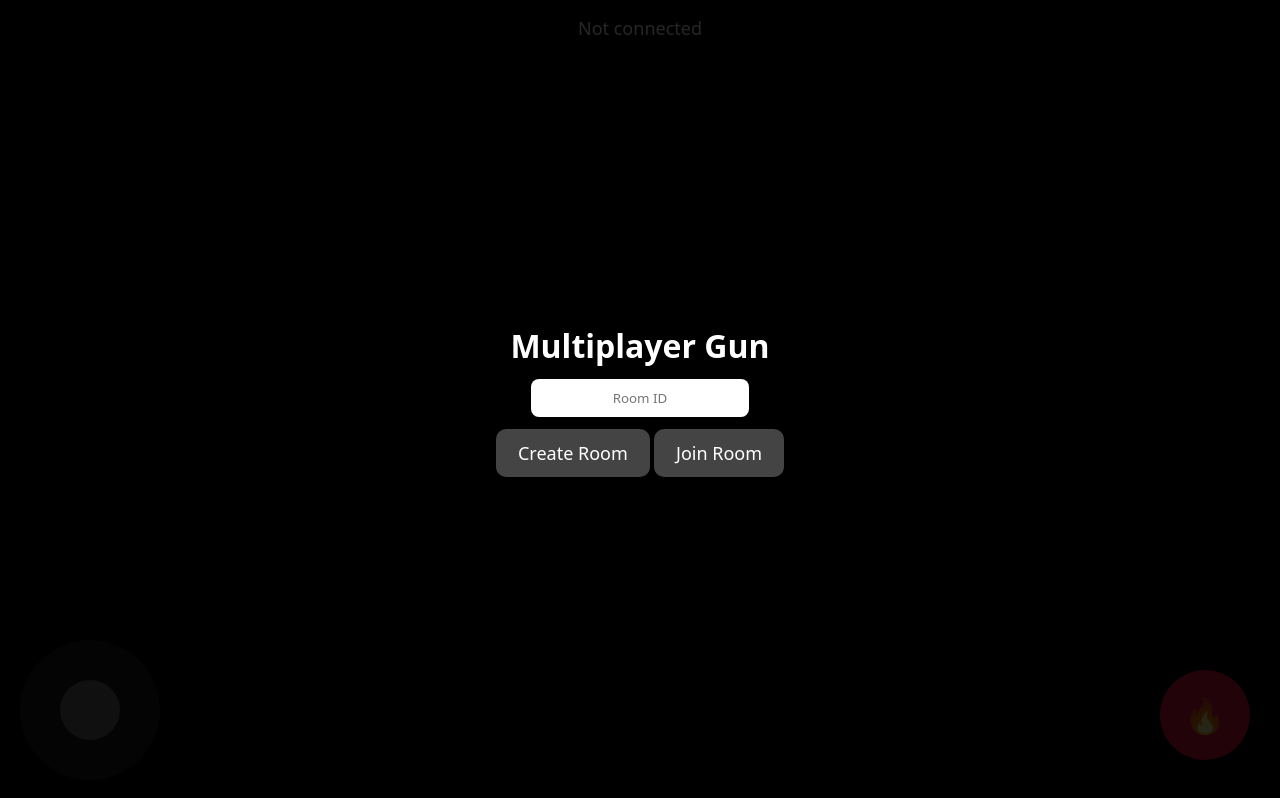
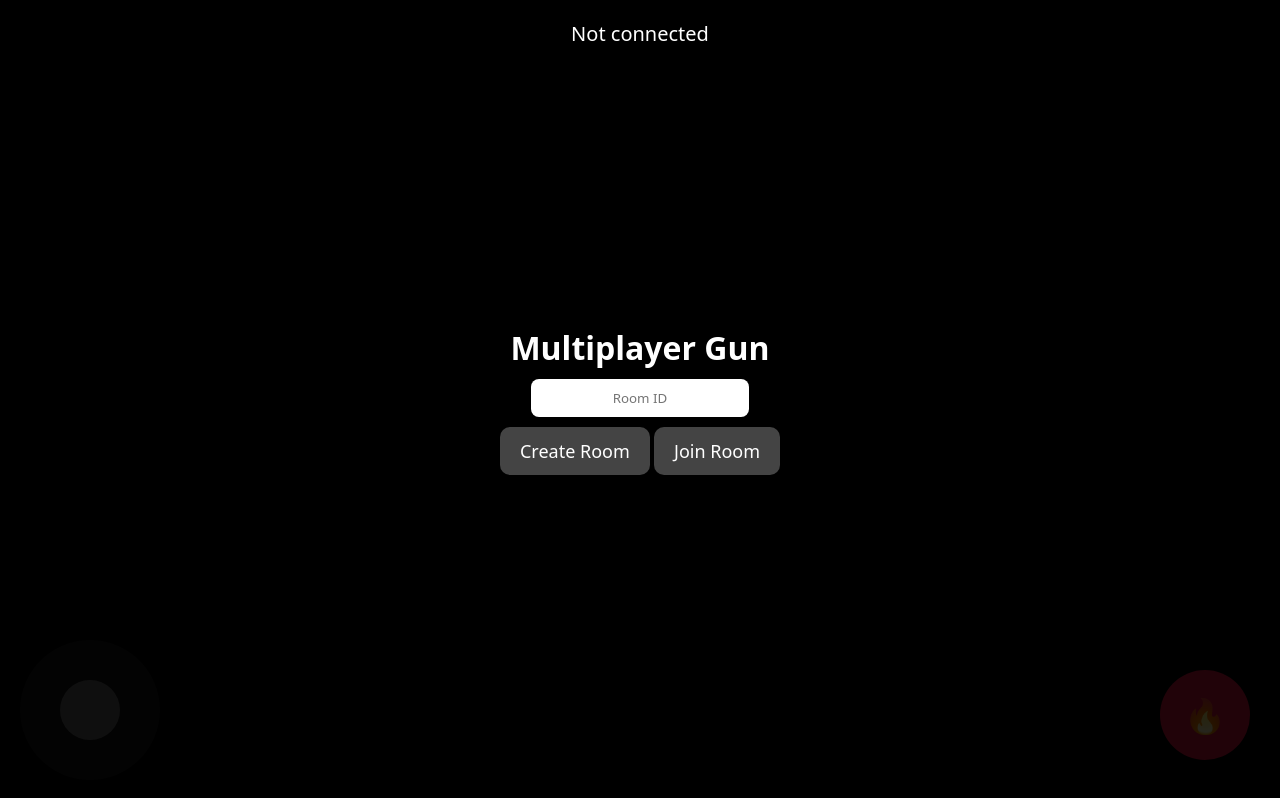
Before and after one commit to vivekky007/vivekky007.github.io, a plain HTML site: page gun/index.html in a window 1280 px wide. Drawn offline with Linux system fonts and the light colour scheme.

Commit message:
Update styles.css

```diff
--- a/gun/styles.css
+++ b/gun/styles.css
@@ -1,8 +1,8 @@
 * {
   box-sizing: border-box;
+  font-family: system-ui, Arial, sans-serif;
   margin: 0;
   padding: 0;
-  font-family: system-ui, Arial, sans-serif;
 }
 
 body {
@@ -13,15 +13,15 @@ body {
 
 /* Lobby */
 #lobby {
-  position: fixed;
+  position: absolute;
   inset: 0;
-  background: rgba(0,0,0,0.85);
   display: flex;
   flex-direction: column;
   align-items: center;
   justify-content: center;
-  gap: 12px;
-  z-index: 5000;
+  gap: 10px;
+  background: rgba(0, 0, 0, 0.85);
+  z-index: 1000;
 }
 
 #lobby input {
@@ -32,26 +32,33 @@ body {
 }
 
 #lobby button {
-  padding: 12px 22px;
+  padding: 12px 20px;
   border-radius: 10px;
   border: none;
   background: #444;
   color: white;
   font-size: 18px;
+  cursor: pointer;
+  transition: background 0.2s;
+}
+
+#lobby button:hover {
+  background: #666;
 }
 
 #startBtn {
-  display: none;
+  display: none; /* Initially hidden, JS will show */
+  margin-top: 15px;
 }
 
 /* Status */
 #status {
-  position: fixed;
-  top: 16px;
+  position: absolute;
+  top: 20px;
   left: 50%;
   transform: translateX(-50%);
-  z-index: 3000;
-  font-size: 18px;
+  font-size: 20px;
+  z-index: 2000;
 }
 
 /* Players */
@@ -59,7 +66,7 @@ body {
   position: absolute;
   width: 80px;
   height: 80px;
-  pointer-events: none;
+  pointer-events: none; /* Clicks go through player div */
 }
 
 .body {
@@ -67,6 +74,8 @@ body {
   height: 100%;
   border-radius: 50%;
   background: crimson;
+  position: relative;
+  transition: background 0.1s;
 }
 
 .flash {
@@ -80,22 +89,26 @@ body {
   background: black;
   top: 36px;
   left: 40px;
+  border-radius: 4px;
   transform-origin: left center;
-  border-radius: 4px;
 }
 
-/* Health */
+/* Health bars */
 .health-container {
   position: absolute;
   width: 80px;
   height: 6px;
+  background: #333;
+  border-radius: 3px;
   top: -10px;
-  background: #333;
 }
 
 .health {
   height: 100%;
+  width: 80px; /* Initial full health */
   background: lime;
+  border-radius: 3px;
+  transition: width 0.1s;
 }
 
 /* Bullets */
@@ -104,18 +117,16 @@ body {
   width: 12px;
   height: 12px;
   border-radius: 50%;
+  pointer-events: none; /* Allow clicks through bullets */
+}
+
+#controls {
+  position: fixed;
+  inset: 0;
   pointer-events: none;
 }
 
-/* Controls */
-#controls {
-  position: fixed;
-  inset: 0;
-  pointer-events: auto;
-  z-index: 4000;
-}
-
-/* Aim joystick */
+/* AIM JOYSTICK */
 #aimZone {
   position: absolute;
   left: 20px;
@@ -123,7 +134,7 @@ body {
   width: 140px;
   height: 140px;
   border-radius: 50%;
-  background: rgba(255,255,255,0.1);
+  background: rgba(255,255,255,0.08);
   pointer-events: auto;
   touch-action: none;
 }
@@ -132,13 +143,13 @@ body {
   position: absolute;
   width: 60px;
   height: 60px;
+  border-radius: 50%;
+  background: rgba(255,255,255,0.35);
   left: 40px;
   top: 40px;
-  border-radius: 50%;
-  background: rgba(255,255,255,0.35);
 }
 
-/* Shoot button */
+/* SHOOT BUTTON */
 #shootBtn {
   position: absolute;
   right: 30px;
@@ -151,5 +162,4 @@ body {
   color: white;
   border: none;
   pointer-events: auto;
-
 }
```
